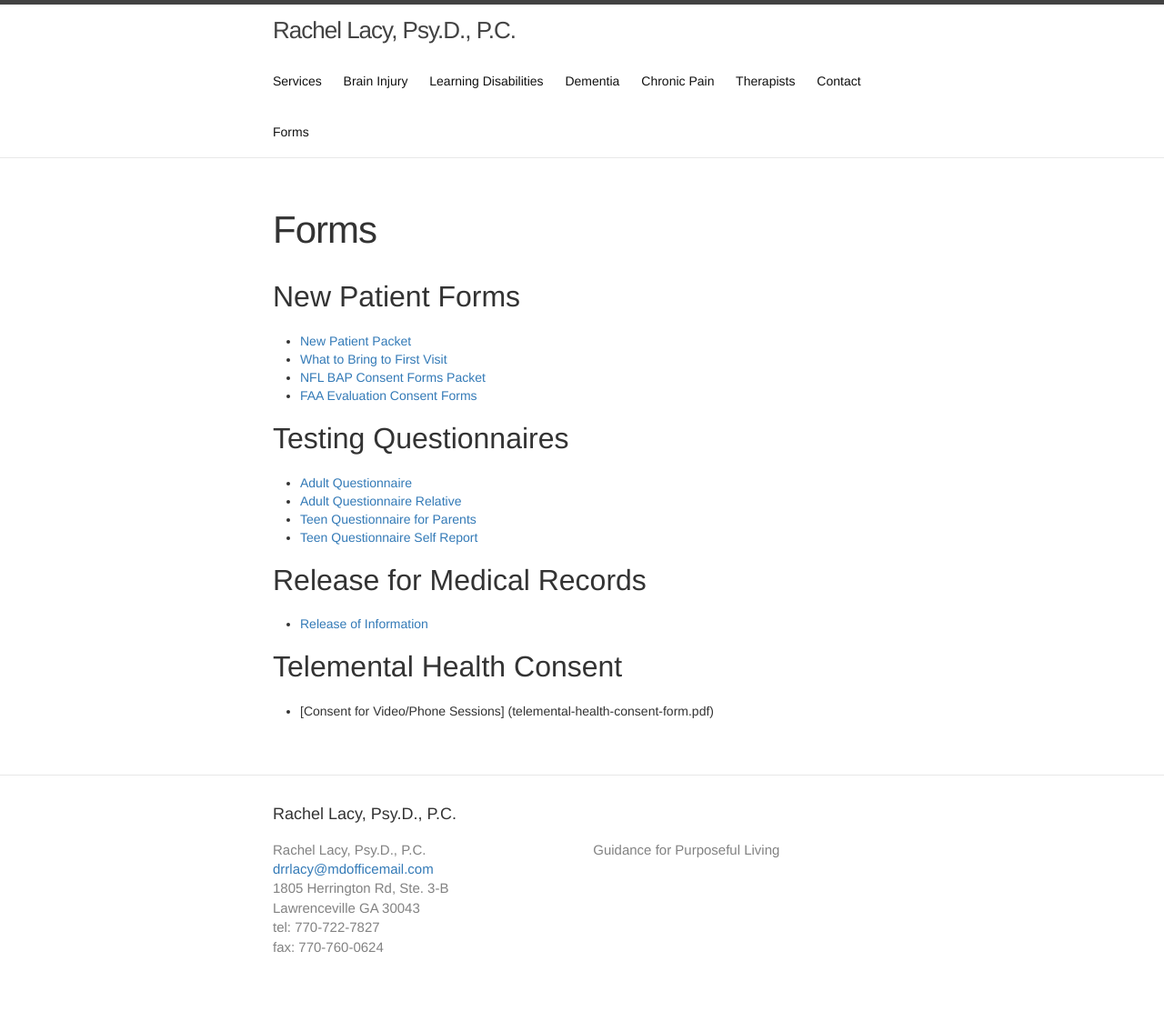
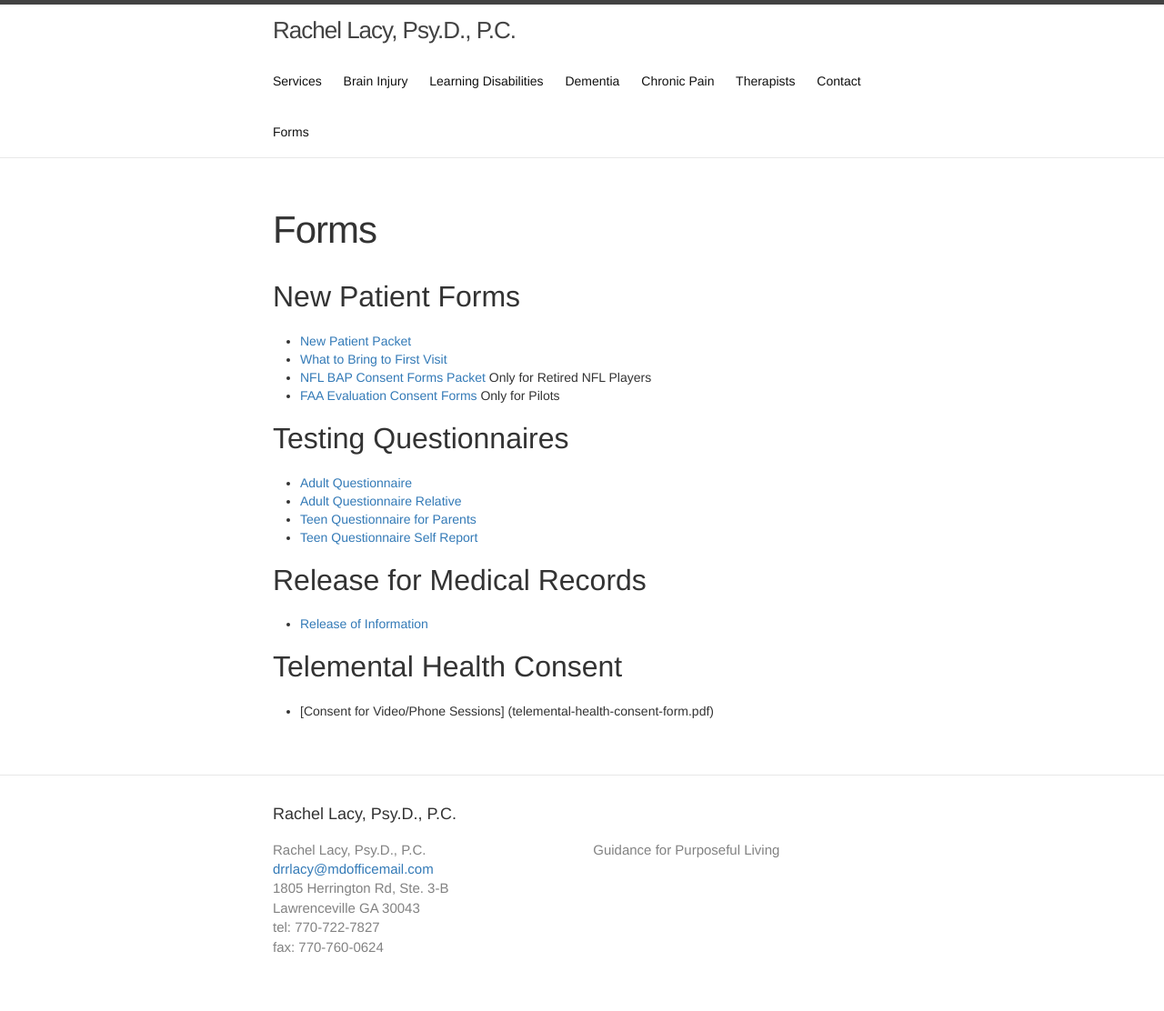
Before and after one commit to halcyon/renewedbrain.com, a Jekyll site: the page built from forms.md, in a window 1280 px wide. Shown: the whole page at 91% size. Built offline with Jekyll 4.4.1, drawn with Linux system fonts in a browser that asks for light colours.

Commit message:
add descriptions

```diff
--- a/forms.md
+++ b/forms.md
@@ -7,8 +7,8 @@
 ## New Patient Forms
 * [New Patient Packet](new-patient-packet-hr.pdf)
 * [What to Bring to First Visit](what-to-bring-to-first-visit-2019.pdf)
-* [NFL BAP Consent Forms Packet](Consent-nfl-bap-packet-2019.pdf)
-* [FAA Evaluation Consent Forms](faa-consent-form-2019.pdf)
+* [NFL BAP Consent Forms Packet](Consent-nfl-bap-packet-2019.pdf) Only for Retired NFL Players
+* [FAA Evaluation Consent Forms](faa-consent-form-2019.pdf) Only for Pilots
 
 ## Testing Questionnaires
 * [Adult Questionnaire](adult-questionnaire-2019.pdf)
```
